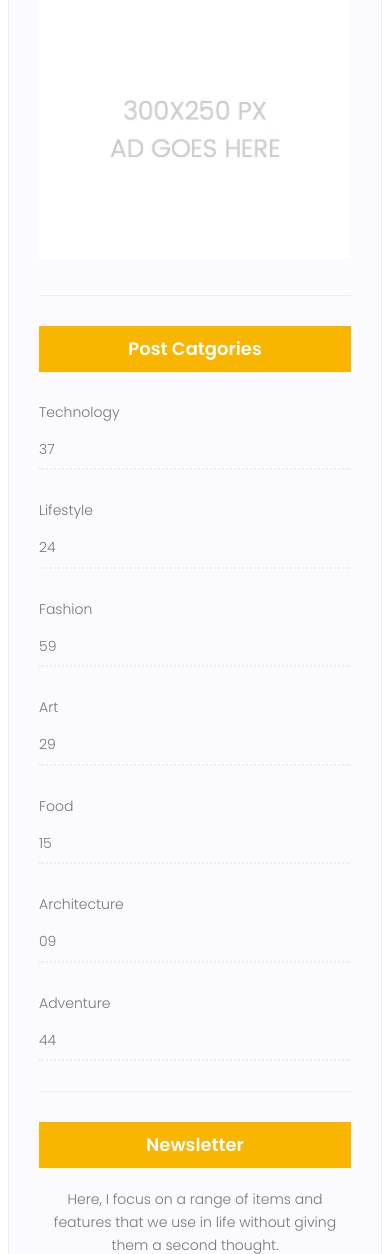
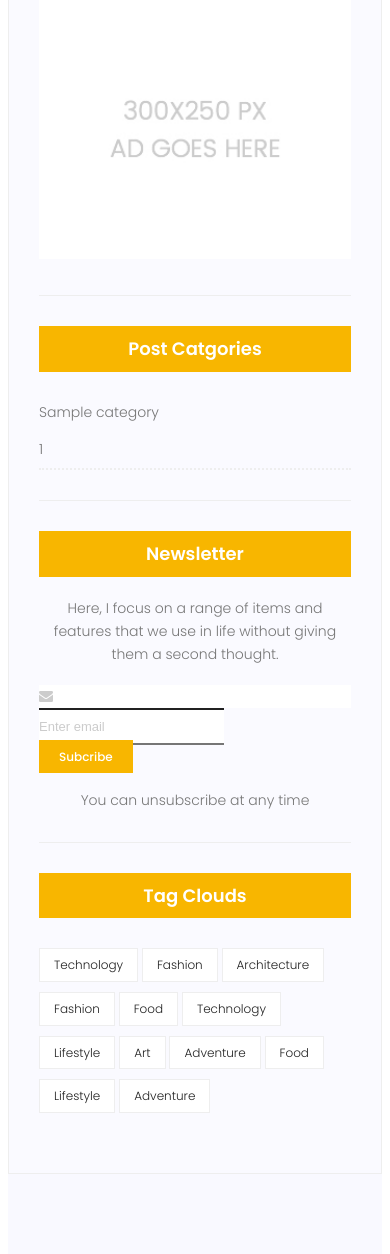
Before and after one commit to milad813/Django---CMS, a Django app: page /my_app/blog/ in a window 390 px wide. Shown: the part 4737-5991 px from the top of the page. Run offline with Django 4.2, Linux system fonts and the light colour scheme; tables that the repository leaves empty hold one stand-in row (Sample ...); some libraries are stand-ins or nearby versions.

Commit message:
category path created and categories created

```diff
--- a/my_app/models.py
+++ b/my_app/models.py
@@ -5,8 +5,6 @@ class Comments(models.Model):
     email=models.EmailField(max_length=255)
     content=models.TextField()
     created_at=models.DateTimeField(auto_now_add=True)
-    def __str__(self):
-        return self.created_at
 
 
 class Category(models.Model):
@@ -32,7 +30,7 @@ class Authors(models.Model):
         return self.first_name + ' ' + self.last_name
 
 
-class Posts(models.Model):
+class Post(models.Model):
     title = models.CharField(max_length=255)
     content = models.TextField()
     images = models.ImageField(upload_to='images/')
@@ -47,6 +45,3 @@ class Posts(models.Model):
 
     class Meta:
         ordering = ('-created_at',)
-
-    def __str__(self):
-        return self.title
--- a/my_app/templates/my_app/blog_home.html
+++ b/my_app/templates/my_app/blog_home.html
@@ -144,12 +145,12 @@
 								<div class="col-lg-3  col-md-3 meta-details">
 									<ul class="tags">
 										{% for cat in post.category.all %}
-										<li><a href="#">{{ cat }}{% if not forloop.last %}, {% endif %}</a></li>
+										<li><a href="{% url 'my_app:blog_category' category_name=cat %}">{{ cat }}{% if not forloop.last %}, {% endif %}</a></li>
 										{% endfor %}
 									</ul>
 									<div class="user-details row">
 										<p class="user-name col-lg-12 col-md-12 col-6"><a href="#">{{ post.author }}</a> <span class="lnr lnr-user"></span></p>
-										<p class="date col-lg-12 col-md-12 col-6"><a href="#">{{ post.created_at }}</a> <span class="lnr lnr-calendar-full"></span></p>
+										<p class="date col-lg-12 col-md-12 col-6"><a href="#">{{ post.created_at | date:'Y m d' }}</a> <span class="lnr lnr-calendar-full"></span></p>
 										<p class="view col-lg-12 col-md-12 col-6"><a href="#">{{ post.counter_view }} Views</a> <span class="lnr lnr-eye"></span></p>
 										<p class="comments col-lg-12 col-md-12 col-6"><a href="#">06 Comments</a> <span class="lnr lnr-bubble"></span></p>
 									</div>
@@ -259,53 +260,7 @@
 								<div class="single-sidebar-widget ads-widget">
 									<a href="#"><img class="img-fluid" src="{% static 'my_app/img/blog/ads-banner.jpg' %}" alt=""></a>
 								</div>
-								<div class="single-sidebar-widget post-category-widget">
-									<h4 class="category-title">Post Catgories</h4>
-									<ul class="cat-list">
-										<li>
-											<a href="#" class="d-flex justify-content-between">
-												<p>Technology</p>
-												<p>37</p>
-											</a>
-										</li>
-										<li>
-											<a href="#" class="d-flex justify-content-between">
-												<p>Lifestyle</p>
-												<p>24</p>
-											</a>
-										</li>
-										<li>
-											<a href="#" class="d-flex justify-content-between">
-												<p>Fashion</p>
-												<p>59</p>
-											</a>
-										</li>
-										<li>
-											<a href="#" class="d-flex justify-content-between">
-												<p>Art</p>
-												<p>29</p>
-											</a>
-										</li>
-										<li>
-											<a href="#" class="d-flex justify-content-between">
-												<p>Food</p>
-												<p>15</p>
-											</a>
-										</li>
-										<li>
-											<a href="#" class="d-flex justify-content-between">
-												<p>Architecture</p>
-												<p>09</p>
-											</a>
-										</li>
-										<li>
-											<a href="#" class="d-flex justify-content-between">
-												<p>Adventure</p>
-												<p>44</p>
-											</a>
-										</li>
-									</ul>
-								</div>
+{% category_list %}
 								<div class="single-sidebar-widget newsletter-widget">
 									<h4 class="newsletter-title">Newsletter</h4>
 									<p>
--- /dev/null
+++ b/my_app/templates/my_app/includes/category_count_sidebar.html
@@ -0,0 +1,16 @@
+<div class="single-sidebar-widget post-category-widget">
+    <h4 class="category-title">Post Catgories</h4>
+    <ul class="cat-list">
+        {% for name,value in categories.items %}
+        {% if value > 0 %}
+        <li>
+            <a href="{% url 'my_app:blog_category' category_name=name %}" class="d-flex justify-content-between">
+                <p>{{name}}</p>
+                <p>{{value}}</p>
+            </a>
+        </li>
+        {% endif %}
+        {% endfor %}
+
+    </ul>
+</div>
--- /dev/null
+++ b/my_app/templatetags/blog_tags.py
@@ -0,0 +1,21 @@
+from django import template
+from my_app.models import *
+
+
+register = template.Library()
+
+
+@register.inclusion_tag('my_app/includes/category_count_sidebar.html')
+def category_list():
+	categories=Category.objects.all()
+	posts=Post.objects.filter(is_active=True)
+	my_dict={}
+	for cat in categories:
+		my_dict[cat]=posts.filter(category__name=cat).count()
+	return {'categories':my_dict}
+
+
+@register.filter
+def snippet(value):
+
+	return ' '.join(value.split()[:10]) + '...'
--- a/my_app/urls.py
+++ b/my_app/urls.py
@@ -1,3 +1,4 @@
+from unicodedata import category
 from django.urls import path
 from . import views
 
@@ -7,4 +8,5 @@ urlpatterns=[
     path('',views.app_home,name='app_home'),
     path('blog/',views.blog_home,name='blog_home'),
     path('blog/<int:post_id>/',views.blog_post,name='blog_post'),
+    path('blog/category/<str:category_name>/',views.blog_category,name='blog_category'),
 ]
--- a/my_app/views.py
+++ b/my_app/views.py
@@ -1,16 +1,24 @@
 from django.shortcuts import get_object_or_404, render
-from my_app.models import Authors,Posts,Comments,Category
+
+from my_app.models import Authors, Category, Comments, Post
 
 # Create your views here.
 
+
 def app_home(request):
-    return render(request,'my_app/index.html')
+    return render(request, 'my_app/index.html')
+
 
 def blog_home(request):
-    posts=Posts.objects.filter(is_active=True)
-    return render(request,'my_app/blog_home.html',{'posts':posts})
+    posts = Post.objects.filter(is_active=True)
+    return render(request, 'my_app/blog_home.html', {'posts': posts})
 
-def blog_post(request,post_id):
-    post=get_object_or_404(Posts,id=post_id,is_active=True)
 
-    return render(request,'my_app/blog_post.html',{'post':post})
+def blog_post(request, post_id):
+    post = get_object_or_404(Post, id=post_id, is_active=True)
+
+    return render(request, 'my_app/blog_post.html', {'post': post})
+
+def blog_category(request, category_name):
+    posts = Post.objects.filter(category__name=category_name, is_active=True)
+    return render(request, 'my_app/blog_home.html', {'posts': posts})
```
Also changed, not shown: other parts of my_app/templates/my_app/blog_home.html (+2 -1 lines), my_app/admin.py (+3 -4 lines), my_app/migrations/0014_rename_posts_post.py (added), my_app/templatetags/___init__.py (added).
